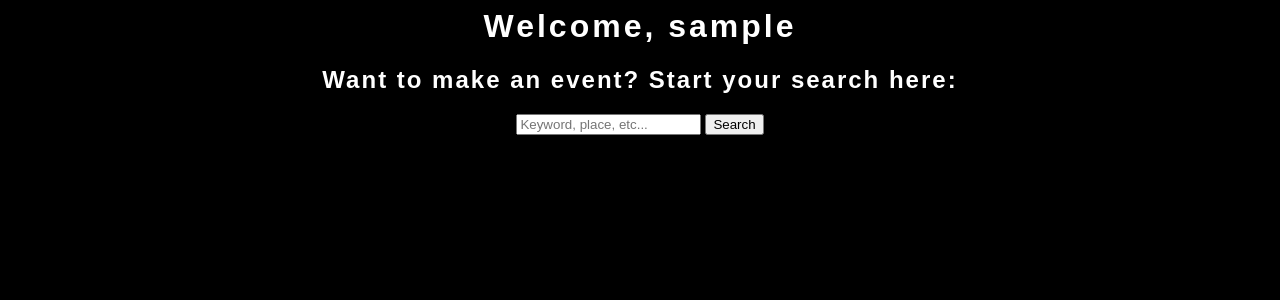
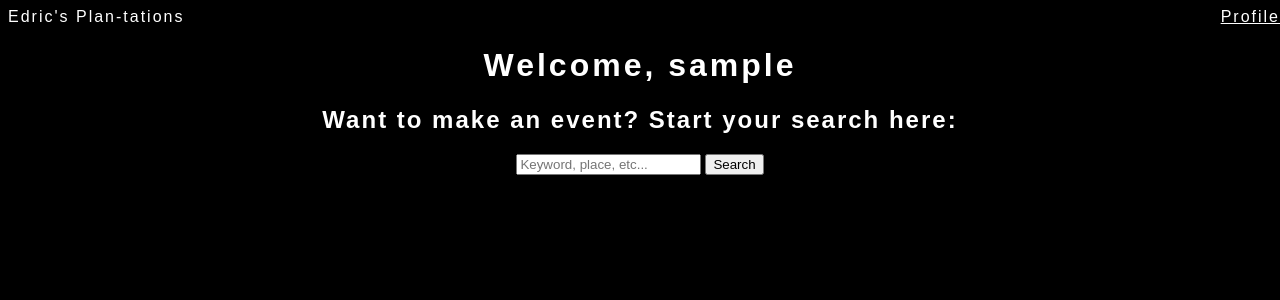
Before and after one commit to stuycs-softdev/proj3-6-eventplanner, a Python web app: template templates/search.html in a window 1280 px wide. Shown: the top 300 px of the page. Run offline with Jinja, Linux system fonts and the light colour scheme; the template is opened without the code that fills it: most values are stand-ins (such as "Sample title", 1, 10 or a date in 2020).

Commit message:
search with navbar

```diff
--- a/static/search.css
+++ b/static/search.css
@@ -1,5 +1,23 @@
 body {
   background-color: black;
+}
+
+.bar{
+	backgroun-color: gray;
+}
+
+#title{
+	text-align: left;
+	color: white;
+	font-family: "Avant Garde", Avantgarde, "Century Gothic", CenturyGothic, "AppleGothic", sans-serif;
+	letter-spacing: 2px;
+}
+
+#prof{
+	position: absolute;
+	right: 0px;
+	color: white;
+	font-family: "Avant Garde", Avantgarde, "Century Gothic", CenturyGothic, "AppleGothic", sans-serif;
 }
 
 h1{
--- a/templates/search.html
+++ b/templates/search.html
@@ -9,6 +9,12 @@
   </head>
 
   <body>
+    <div class="bar">
+      <p id="title">
+          Edric's Plan-tations
+        <a id="prof" href="profile.html"> Profile </a>
+      </p>
+    </div>
     <h1>Welcome, {{username}}</h1>
     <h2>Want to make an event? Start your search here:</h2>
   	<form class="pure-form" id="form"
```
